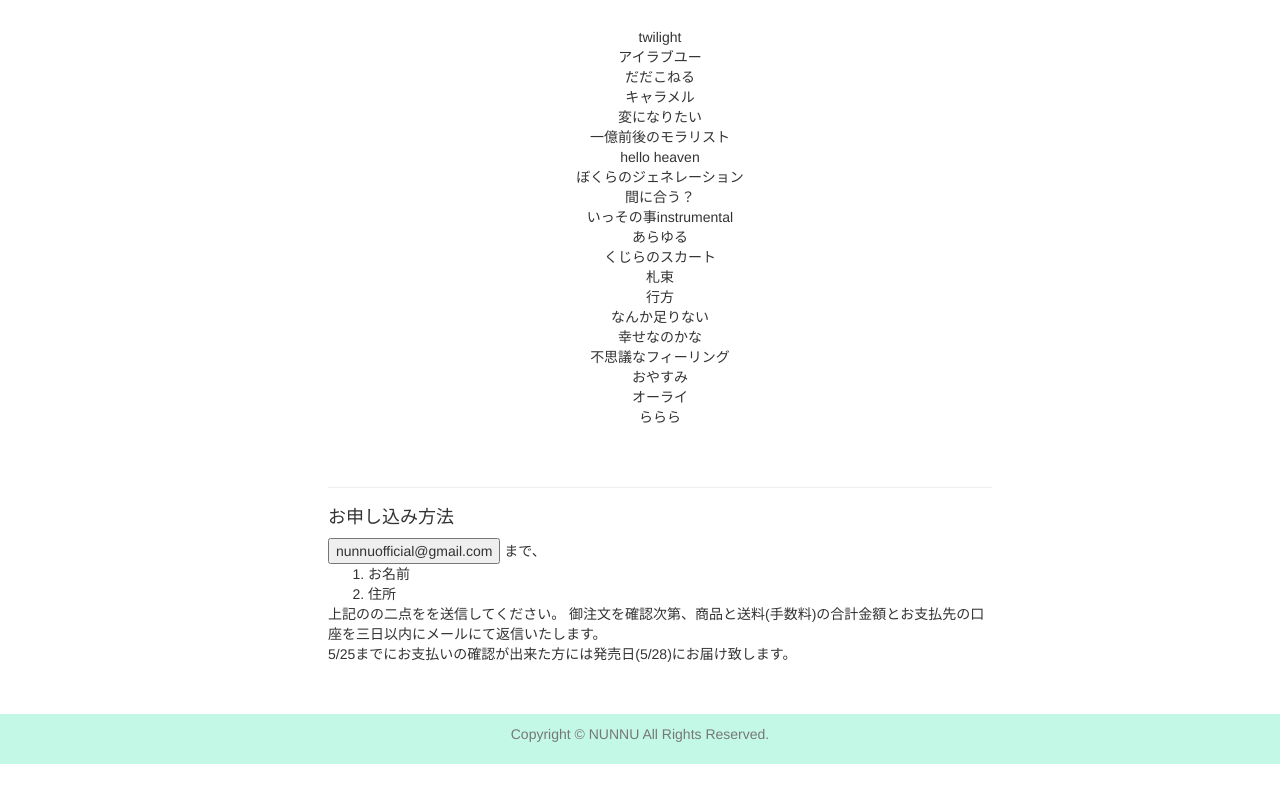
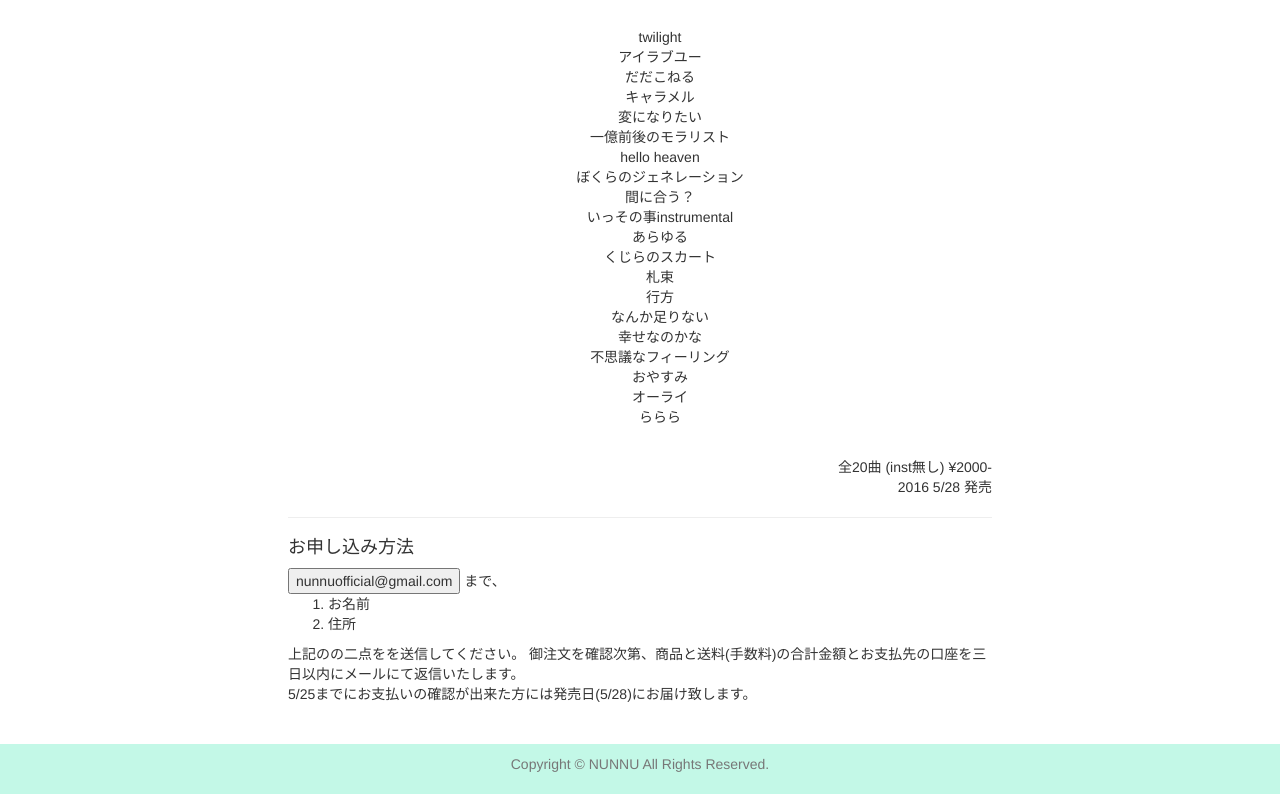
Before and after one commit to nunnu-official/nunnu-official.github.io, a plain HTML site: page index.html in a window 1280 px wide. Shown: the part 724-1518 px from the top of the page. Before the commit the page ends 1488 px from the top, so only its background shows below. Drawn offline with nearby package versions, Linux system fonts and the light colour scheme.

Commit message:
mod text

```diff
--- a/css/style.css
+++ b/css/style.css
@@ -17,7 +17,12 @@
     margin: 0 auto;
     background-color: rgba(255,255,255,0.6);
 }
-.main .buy {
+
+.main .right {
+  text-align: right;
+}
+
+.main .left {
   text-align: left;
 }
 
--- a/index.html
+++ b/index.html
@@ -63,9 +63,13 @@
           <li>おやすみ</li>
           <li>オーライ</li>
           <li>ららら</li>
-        </ol>
+        </ul>
 
-        <br><br>
+        <br>
+        <div class="right">
+          全20曲 (inst無し) ¥2000-<br>
+          2016 5/28 発売
+        </div>
 
   			<!-- <form action="https://www.paypal.com/cgi-bin/webscr" method="post" target="_top" Align="right">
   				<input type="hidden" name="cmd" value="_s-xclick">
@@ -75,7 +79,7 @@
   			</form> -->
 
         <Hr>
-        <div class="buy">
+        <div class="left">
           <h4>お申し込み方法</h4>
           <input TYPE="button" VALUE="nunnuofficial@gmail.com" onmousedown='window.clipboardData.setData("text","nunnuofficial@gmail.com");' onmouseup="alert('クリップボードにコピーしました。')">
           まで、 <br>
```
